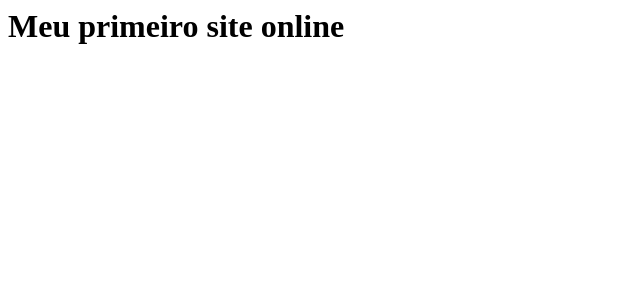
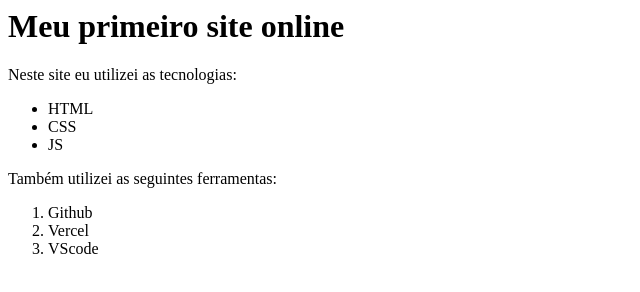
Before and after one commit to Nicolas-Souza-Tavares/meuPrimeiroSite, a plain HTML site: page index.html in a window 1280 px wide. Shown: the whole page, without its empty margins (0-640 px from the left). Drawn offline with Linux system fonts and the light colour scheme.

Commit message:
atualização do código

```diff
--- a/index.html
+++ b/index.html
@@ -2,10 +2,22 @@
 
 <head>
     <title>Site do Nicolas</title>
-
 </head>
 
 <body>
     <h1>Meu primeiro site online</h1>
-</body
- </html>
+    <p>Neste site eu utilizei as tecnologias: </p>
+    <ul>
+        <li>HTML</li>
+        <li>CSS</li>
+        <li>JS</li>
+    </ul>
+    <p>Também utilizei as seguintes ferramentas: </p>
+    <ol>
+        <li>Github</li>
+        <li>Vercel</li>
+        <li>VScode</li>
+    </ol>
+</body>
+
+</html>
```
